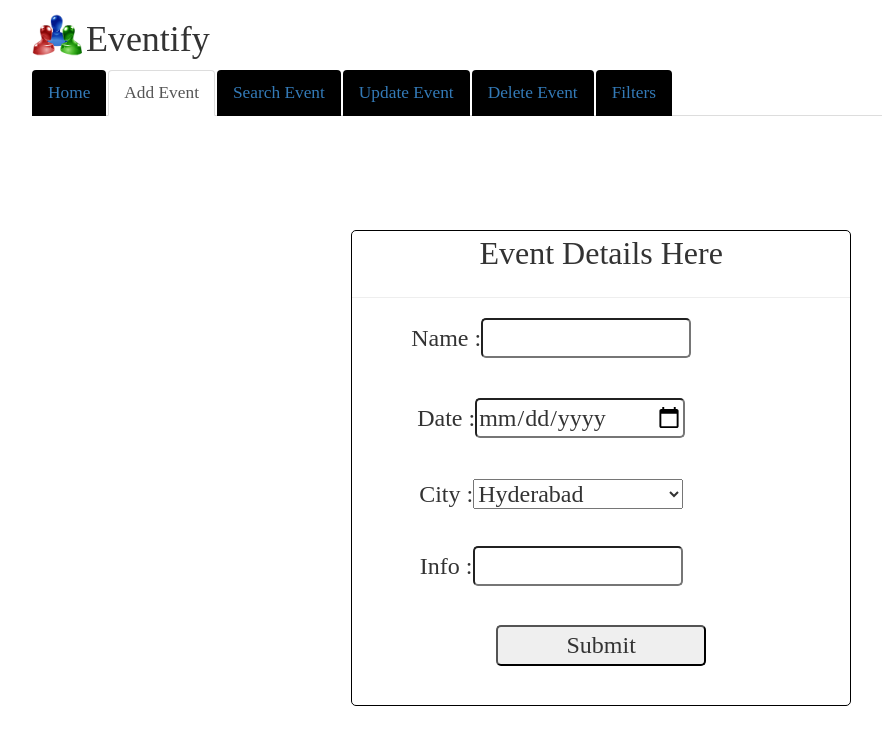
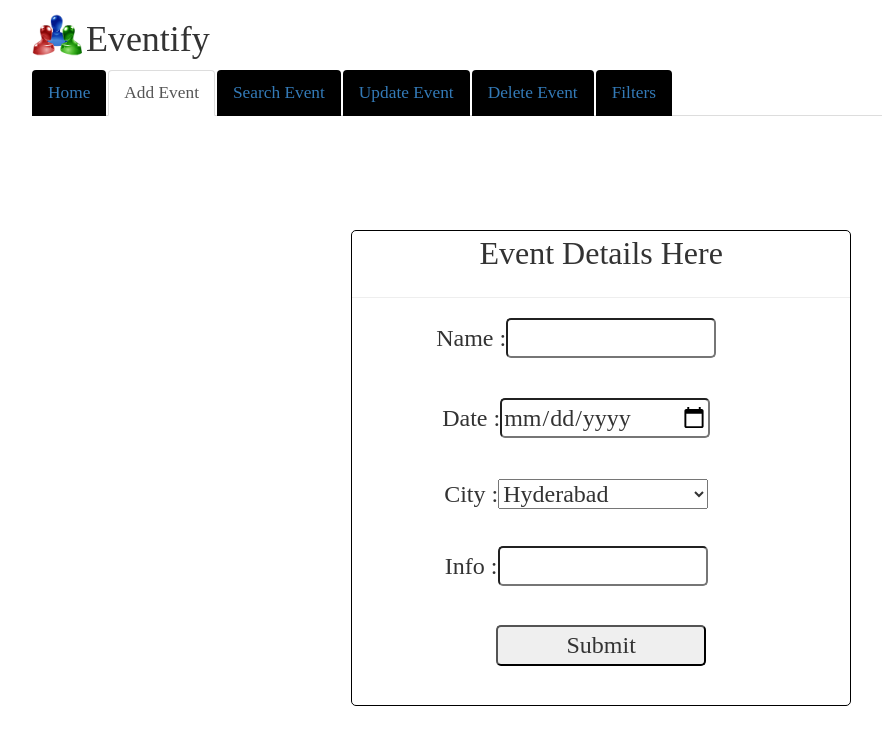
Before and after one commit to bhanuganga/team_green, a Flask app: page / in a window 1280 px wide, after a click on "Add Event". Shown: the top 745 px of the page, without its empty margins (38-920 px from the left). Run offline with Flask 2, Linux system fonts and the light colour scheme; some libraries are stand-ins or nearby versions.

Commit message:
with css new

```diff
--- a/static/app_css.css
+++ b/static/app_css.css
@@ -45,7 +45,7 @@
 
 	 font-size:18pt ;
 	 vertical-align: middle;
-	  margin-right: 100px;
+	  margin-right: 50px;
 	  border-radius:5px;
 	  text-align: center;
 }
```
